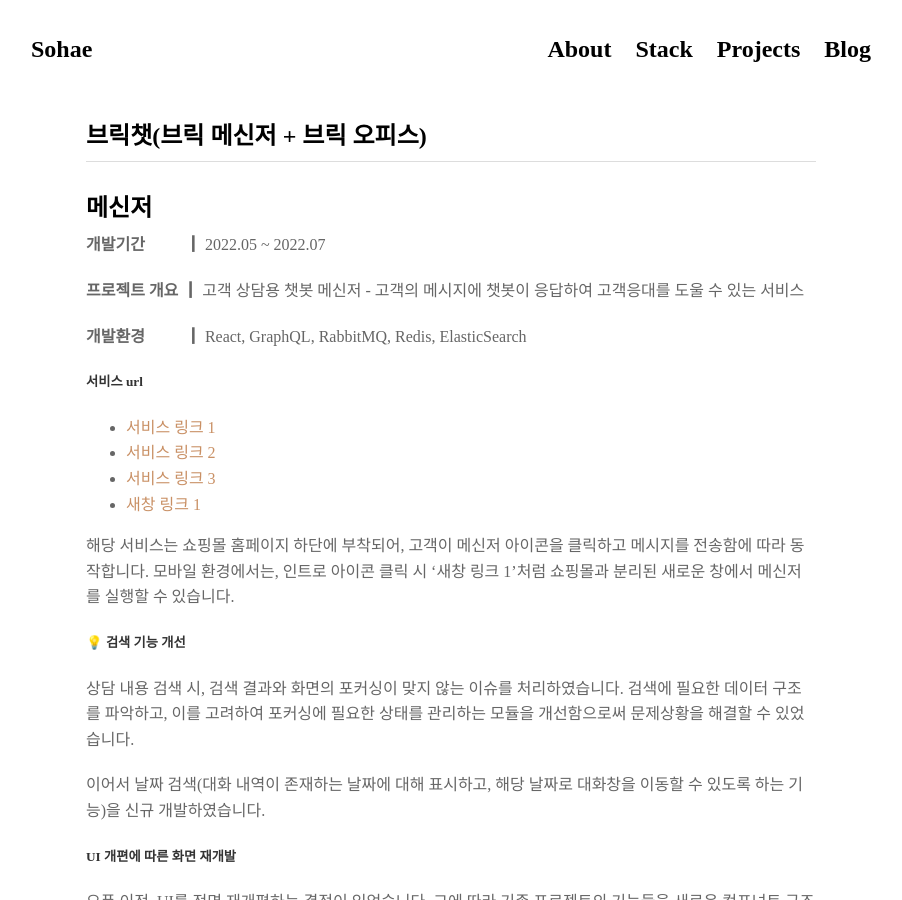
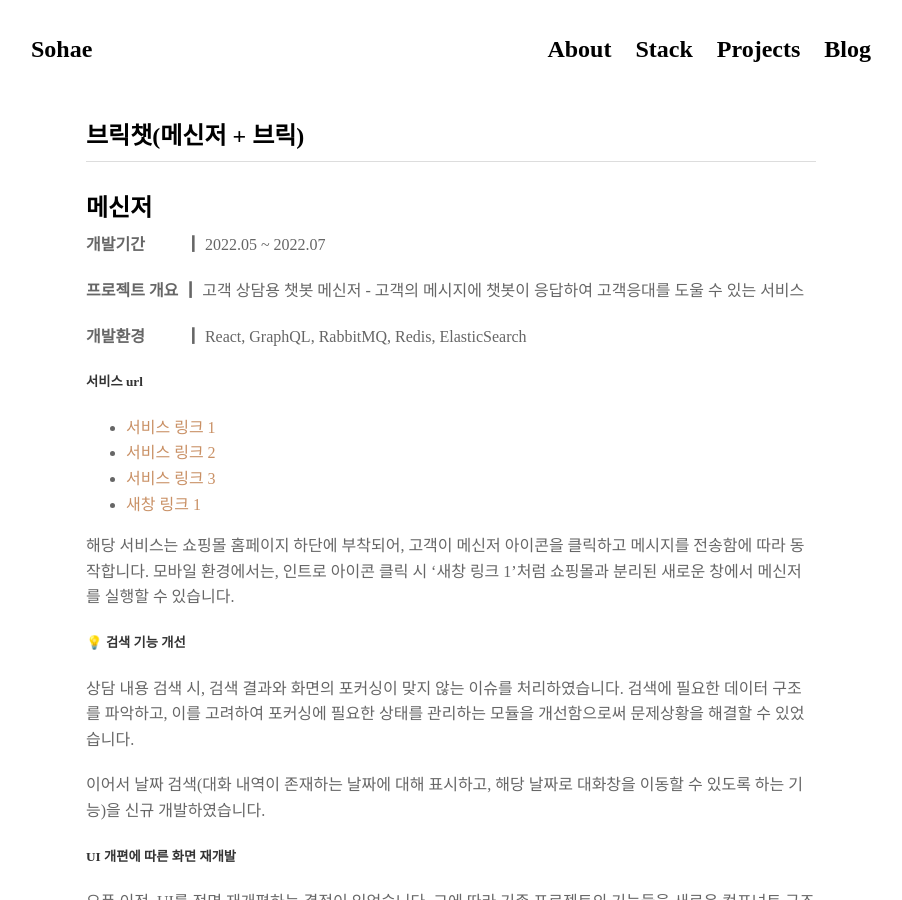
Before and after one commit to Dayook/dayook.github.io, a Jekyll site: the page built from projects/proj-4.md, in a window 1280 px wide and 900 px high. Shown: the whole window, without its empty margins (189-1091 px from the left). Built offline with Jekyll 4.4.1, drawn with Linux system fonts in a browser that asks for light colours; nearby versions of some CDN libraries; some web fonts are replaced.

Commit message:
Update proj-4.md

```diff
--- a/projects/proj-4.md
+++ b/projects/proj-4.md
@@ -1,6 +1,6 @@
 ---
 layout: post
-title: "브릭챗(브릭 메신저 + 브릭 오피스)"
+title: "브릭챗(메신저 + 브릭)"
 ---
 
 ---
```
